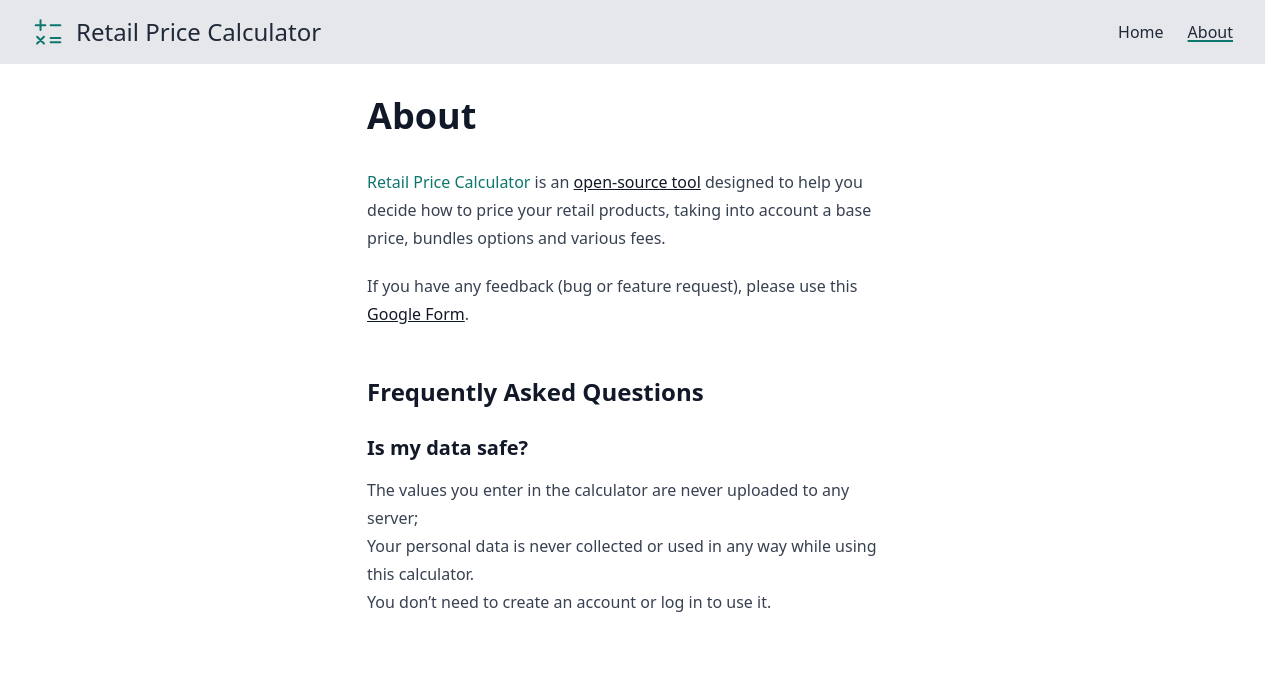
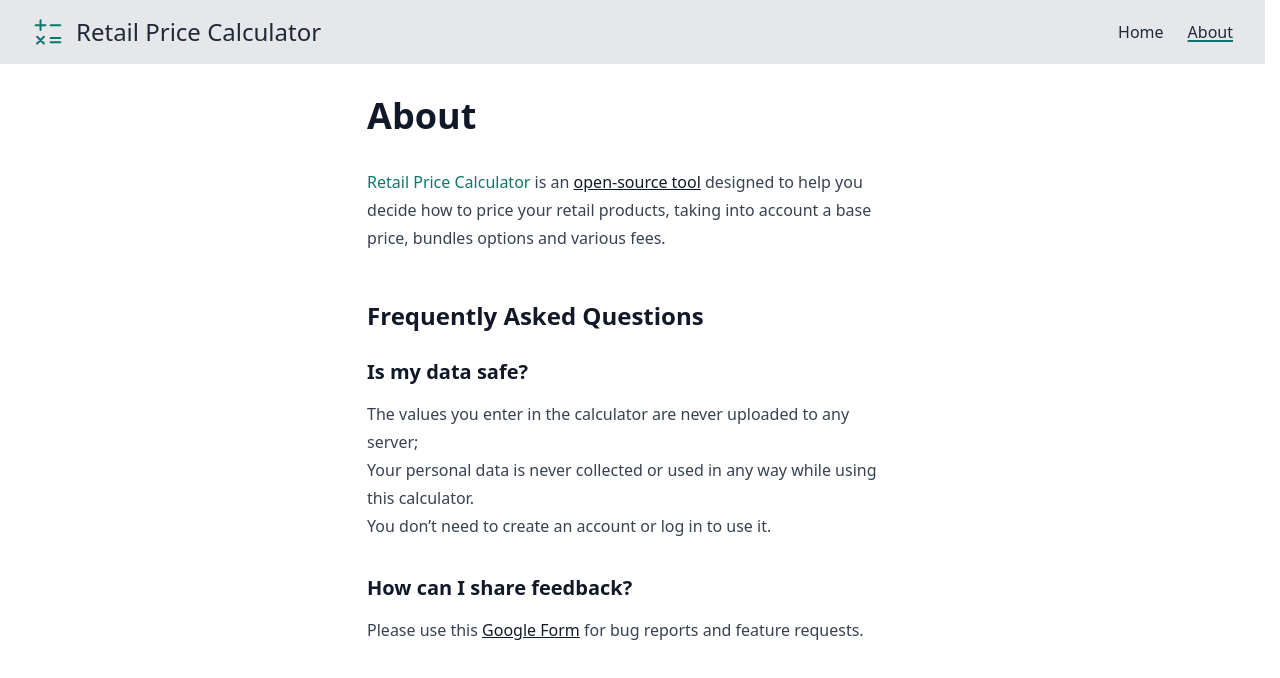
Before and after one commit to loicteixeira/retail-price-calculator, a SvelteKit app: page /about in a window 1280 px wide. Shown: the top 678 px of the page. Built offline with nearby package versions, Linux system fonts and the light colour scheme.

Commit message:
Move feedback form to FAQ

```diff
--- a/src/routes/about/+page.svelte
+++ b/src/routes/about/+page.svelte
@@ -16,11 +16,6 @@
 		and various fees.
 	</p>
 
-	<p>
-		If you have any feedback (bug or feature request), please use this
-		<a href="https://forms.gle/xrsSzuvchw26hppBA">Google Form</a>.
-	</p>
-
 	<h2>Frequently Asked Questions</h2>
 
 	<h3>Is my data safe?</h3>
@@ -30,4 +25,11 @@
 		is never collected or used in any way while using this calculator.<br />You don’t need to create
 		an account or log in to use it.
 	</p>
+
+	<h3>How can I share feedback?</h3>
+
+	<p>
+		Please use this <a href="https://forms.gle/xrsSzuvchw26hppBA">Google Form</a>
+		for bug reports and feature requests.
+	</p>
 </div>
```
